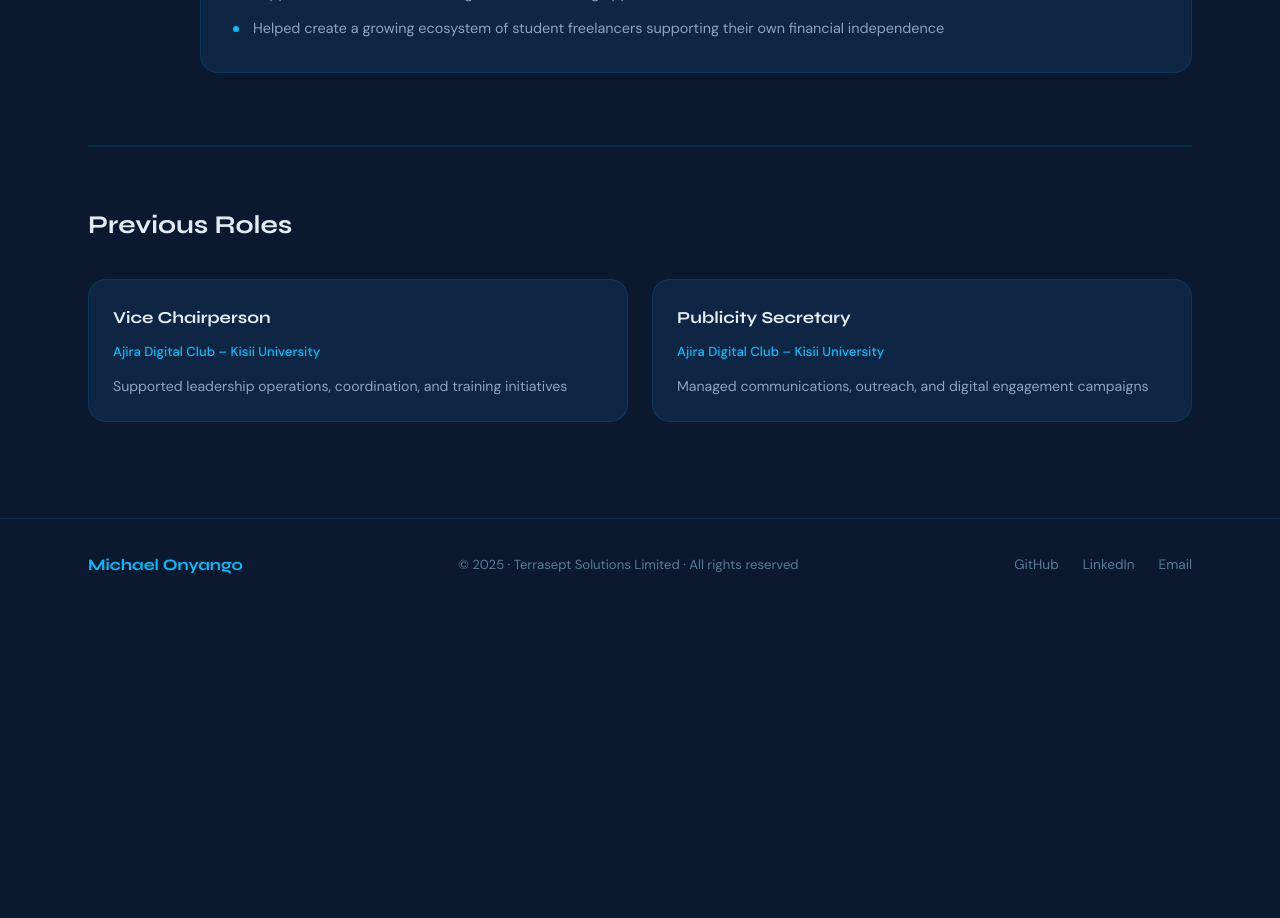
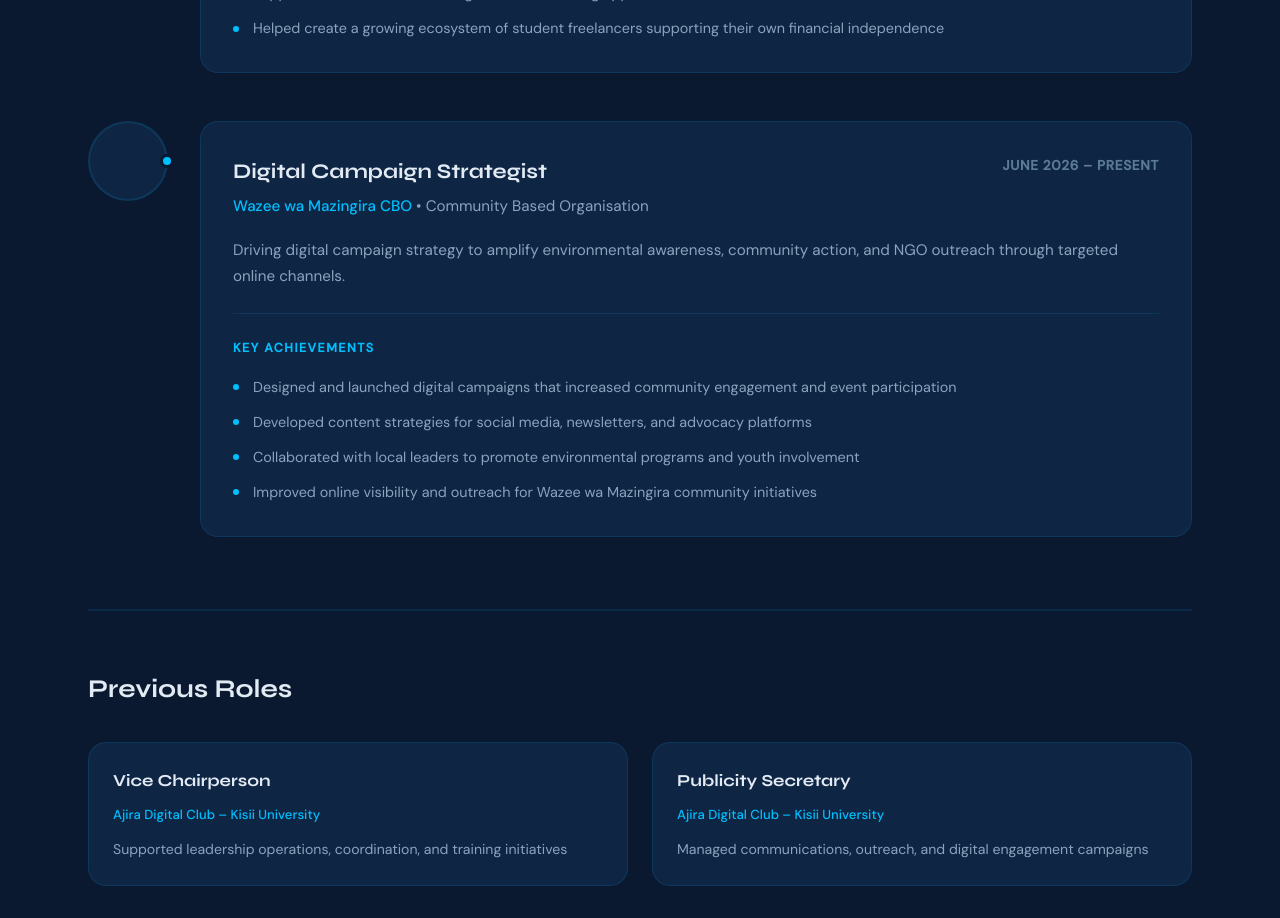
Before and after one commit to okech-michael/official-portfiliosite, a React (Vite) app: page /experience in a window 1280 px wide. Shown: the part 1900-2818 px from the top of the page. Before the commit the page ends 2511 px from the top, so only its background shows below. Built offline with nearby package versions, Linux system fonts and the light colour scheme.

Commit message:
Add Digital Campaign Strategist role for Wazee wa Mazingira CBO

```diff
--- a/src/components/Experience.tsx
+++ b/src/components/Experience.tsx
@@ -63,6 +63,20 @@ const Experience: React.FC = () => {
         "Promote online safety education and responsible digital engagement",
         "Support students in transitioning into online earning opportunities and remote work",
         "Helped create a growing ecosystem of student freelancers supporting their own financial independence"
+      ]
+    },
+    {
+      id: 4,
+      role: "Digital Campaign Strategist",
+      company: "Wazee wa Mazingira CBO",
+      type: "Community Based Organisation",
+      period: "June 2026 – Present",
+      description: "Driving digital campaign strategy to amplify environmental awareness, community action, and NGO outreach through targeted online channels.",
+      achievements: [
+        "Designed and launched digital campaigns that increased community engagement and event participation",
+        "Developed content strategies for social media, newsletters, and advocacy platforms",
+        "Collaborated with local leaders to promote environmental programs and youth involvement",
+        "Improved online visibility and outreach for Wazee wa Mazingira community initiatives"
       ]
     }
   ];
```
